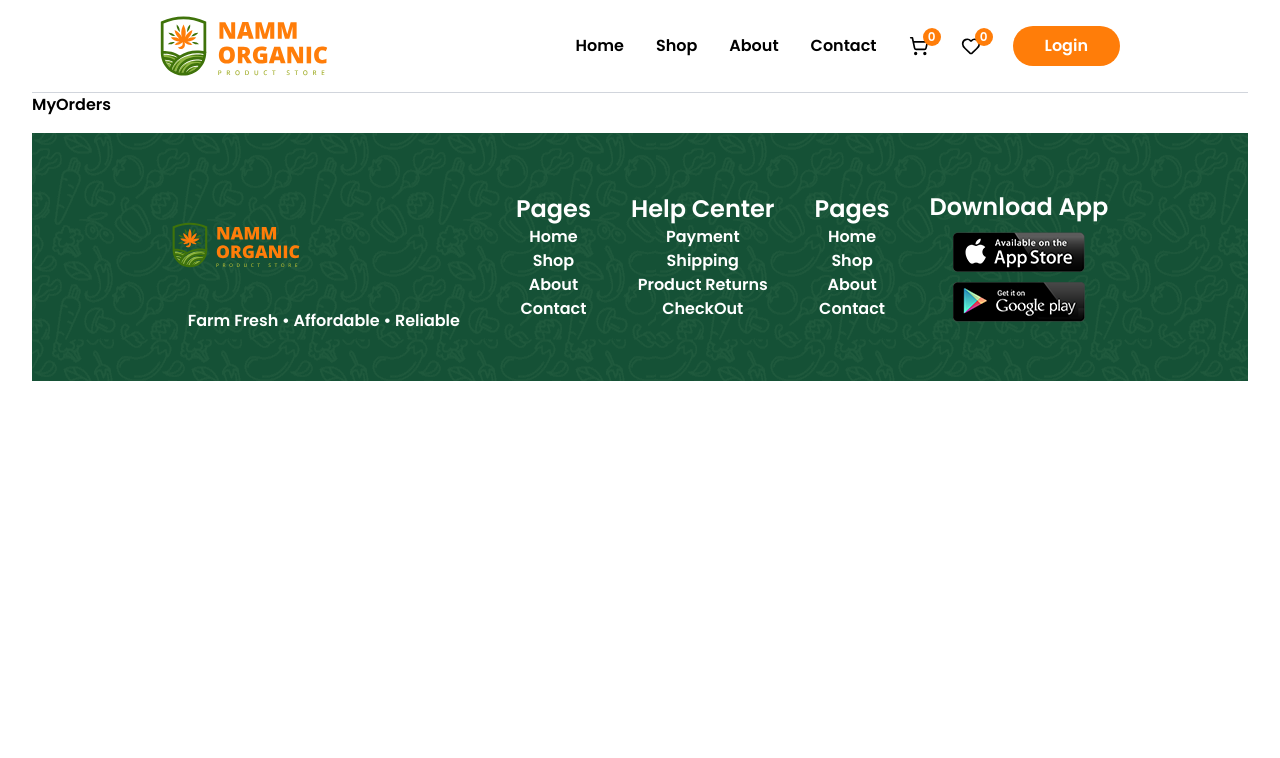
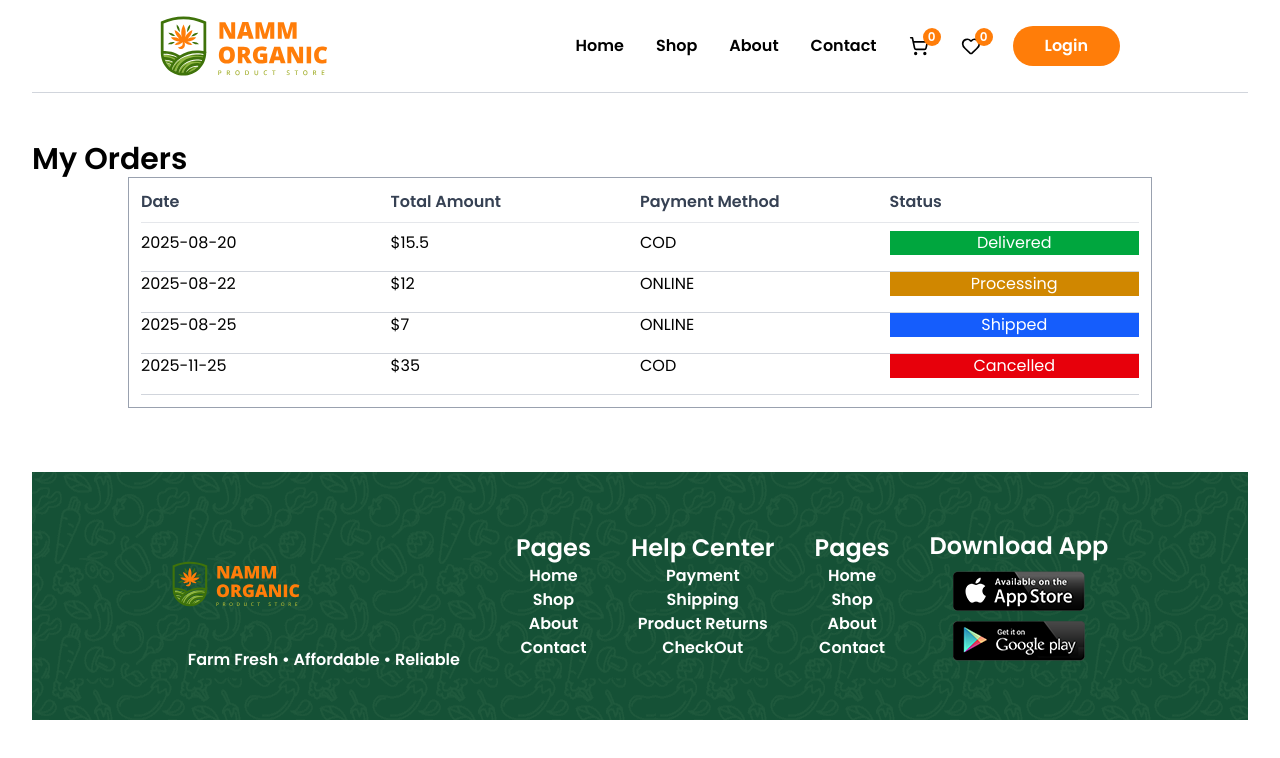
Before and after one commit to DukeMochama2022/Grocery, a React (Vite) app in the folder frontend/: page /my-orders in a window 1280 px wide. Shown: the top 758 px of the page. Built offline with nearby package versions, Linux system fonts and the light colour scheme.

Commit message:
Added some features

```diff
--- a/frontend/src/assets/assets.js
+++ b/frontend/src/assets/assets.js
@@ -291,4 +291,11 @@ export const myOrders = [
     totalAmount: 7,
     paymentMethod: "ONLINE",
   },
+  {
+    _id: 4,
+    date: "2025-11-25",
+    status: "Cancelled",
+    totalAmount: 35,
+    paymentMethod: "COD",
+  },
 ];
--- a/frontend/src/context/AppContext.jsx
+++ b/frontend/src/context/AppContext.jsx
@@ -75,11 +75,10 @@ const AppContextProvider = ({ children }) => {
   };
 
   //remove from favourite
-  const removeFromFavourite = () => {
+  const removeFromFavourite = (id) => {
     setFavourite((prev) => {
       const newFavourite = structuredClone(prev);
       const removed = newFavourite.filter((item) => item._id !== id);
-      return newFavourite;
       toast.success("Product removed from Favourites!");
       return removed;
     });
--- a/frontend/src/pages/Cart.jsx
+++ b/frontend/src/pages/Cart.jsx
@@ -43,17 +43,26 @@ const Cart = () => {
                   <CircleX />
                 </p>
               </div>
+              <hr className="text-gray-300" />
             </div>
           ))}
         </ul>
-        <hr className="my-2 w-full text-gray-200" />
+        {/* <hr className="my-2 w-full text-gray-200" /> */}
         <div>
-          <div className="flex items-center justify-between ">
+          <div className="flex mt-5 items-center justify-between ">
             <p className="font-semibold">Total</p>
             <p className="font-semibold">
               {currency}
               {getCartTotal()}
             </p>
+          </div>
+          <div className="flex mt-5 items-center justify-center">
+            <button
+              onClick={() => navigate("/checkout")}
+              className="bg-secondary py-2 px-3 rounded-lg uppercase w-full text-white hover:bg-primary cursor-pointer"
+            >
+              Procceed to Checkout
+            </button>
           </div>
         </div>
       </div>
--- a/frontend/src/pages/MyOrders.jsx
+++ b/frontend/src/pages/MyOrders.jsx
@@ -1,9 +1,54 @@
-import React from 'react'
+import React from "react";
+import { useContext } from "react";
+import { myOrders } from "../assets/assets";
+import { AppContext } from "../context/AppContext";
 
 const MyOrders = () => {
+  const { currency } = useContext(AppContext);
   return (
-    <div>MyOrders</div>
-  )
-}
+    <div className="py-12">
+      <h1 className="text-3xl font-bold"> My Orders</h1>
+      <div className="border  border-gray-400 max-w-5xl mx-auto p-3">
+        <div className="grid grid-cols-4 font-semibold text-gray-700">
+          <div>Date</div>
+          <div>Total Amount</div>
+          <div>Payment Method</div>
+          <div>Status</div>
+        </div>
+        <hr className="my-2 w-full text-gray-200" />
+        <ul>
+          {myOrders.map((item) => (
+            <div key={item._id}>
+              <div className="grid grid-cols-4 items-center mb-4">
+                <div>
+                  <p>{item.date}</p>
+                </div>
 
-export default MyOrders
+                <p className="font-bold">
+                  {currency}
+                  {item.totalAmount}
+                </p>
+
+                <p className="font-bold">{item.paymentMethod}</p>
+                <p
+                  className={`font-bold  text-white text-center
+              ${item.status === "Delivered" ? "bg-green-600" : ""}
+              ${item.status === "Processing" ? "bg-yellow-600" : ""}
+              ${item.status === "Shipped" ? "bg-blue-600" : ""}
+              ${item.status === "Cancelled" ? "bg-red-600" : ""}
+              `}
+                >
+                  {item.status}
+                </p>
+              </div>
+              <hr className="text-gray-300" />
+            </div>
+          ))}
+        </ul>
+        {/* <hr className="my-2 w-full text-gray-200" /> */}
+      </div>
+    </div>
+  );
+};
+
+export default MyOrders;
--- a/frontend/src/pages/WishList.jsx
+++ b/frontend/src/pages/WishList.jsx
@@ -1,9 +1,59 @@
-import React from 'react'
+import React from "react";
+import { useContext } from "react";
+import { AppContext } from "../context/AppContext";
+import { BadgePlusIcon, CircleX } from "lucide-react";
+import { ShoppingBasket } from "lucide-react";
 
 const WishList = () => {
+  const { favourite, removeFromFavourite, addToCart, currency } =
+    useContext(AppContext);
   return (
-    <div>WishList</div>
-  )
-}
+    <div className="py-12">
+      <h1 className="text-3xl font-bold"> My Favourites</h1>
+      <div className="border  border-gray-400 max-w-5xl mx-auto p-3">
+        <div className="grid grid-cols-3 font-semibold text-gray-700">
+          <div>Product</div>
+          <div>Price</div>
+          <div>Actions</div>
+        </div>
+        <hr className="my-2 w-full text-gray-200" />
+        <ul>
+          {favourite.map((item) => (
+            <div key={item._id}>
+              <div className="grid grid-cols-3 items-center mb-4">
+                <div>
+                  <img src={item.images[0]} className="w-20 h-20" alt="" />
+                  <p>{item.name}</p>
+                </div>
 
-export default WishList
+                <p className="font-bold">
+                  {currency}
+                  {item.offerPrice}
+                </p>
+                <div className="flex items-center gap-5">
+                  <p
+                    onClick={() => removeFromFavourite(item._id)}
+                    className="text-red-500 cursor-pointer hover:underline"
+                  >
+                    <CircleX />
+                  </p>
+
+                  <p
+                    onClick={() => addToCart(item)}
+                    className="text-green-500 cursor-pointer hover:underline"
+                  >
+                    <BadgePlusIcon />
+                  </p>
+                </div>
+              </div>
+              <hr className="text-gray-300" />
+            </div>
+          ))}
+        </ul>
+        {/* <hr className="my-2 w-full text-gray-200" /> */}
+      </div>
+    </div>
+  );
+};
+
+export default WishList;
```
